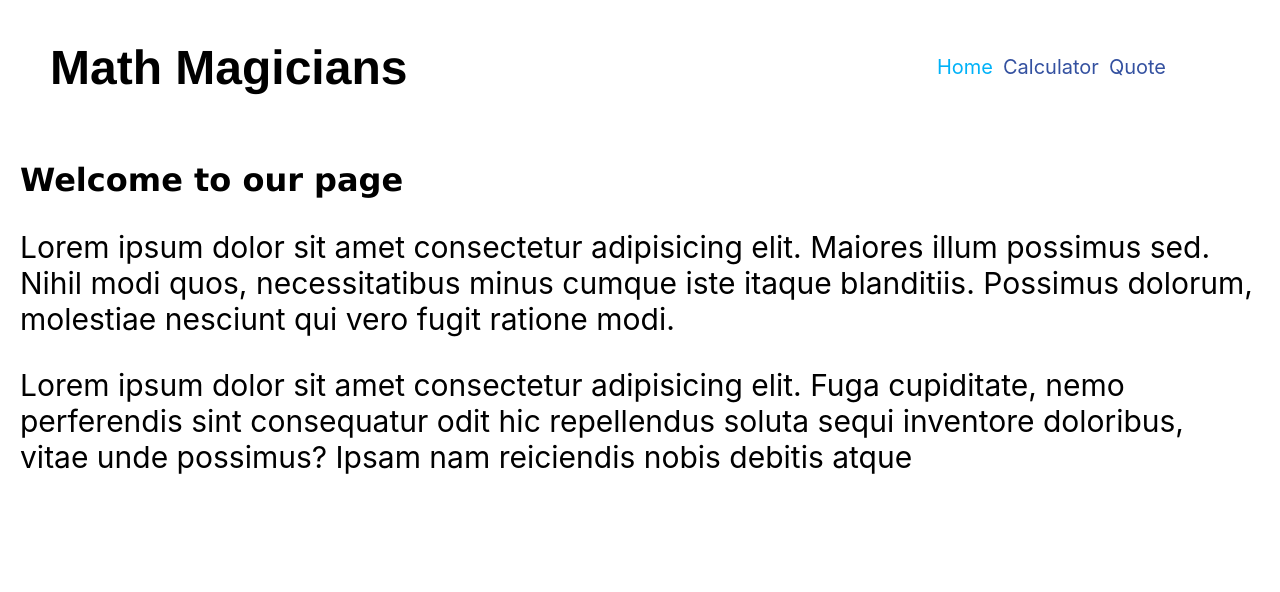
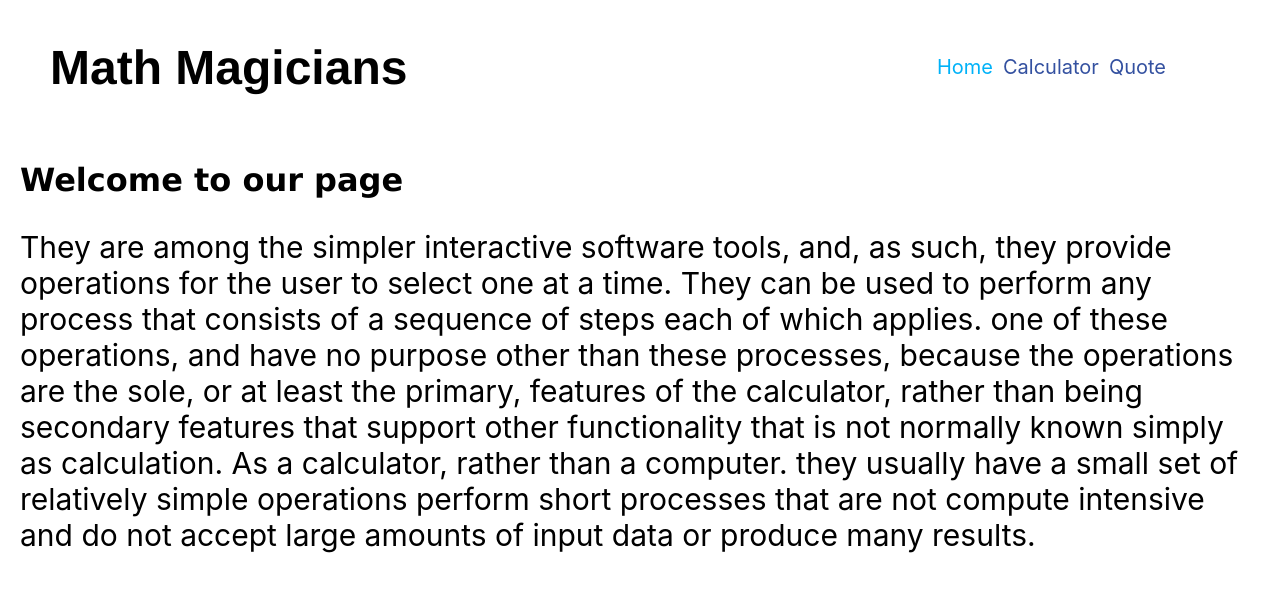
Before and after one commit to maherramadan78/React-Math-Magicians, a React (Create React App) app: page / in a window 1280 px wide. Shown: the top 592 px of the page. Built offline with nearby package versions, Linux system fonts and the light colour scheme.

Commit message:
Update Home .jsx

```diff
--- a/src/components/routes/Home.jsx
+++ b/src/components/routes/Home.jsx
@@ -4,16 +4,18 @@ const Home = () => (
   <div className={styles.homeDiv}>
     <h2 className={styles.h2Home}>Welcome to our page</h2>
     <p>
-      Lorem ipsum dolor sit amet consectetur adipisicing elit.
-      Maiores illum possimus sed. Nihil modi quos, necessitatibus
-      minus cumque iste itaque blanditiis. Possimus dolorum, molestiae
-      nesciunt qui vero fugit ratione modi.
-    </p>
-    <p>
-      Lorem ipsum dolor sit amet consectetur adipisicing elit.
-      Fuga cupiditate, nemo perferendis sint consequatur odit hic
-      repellendus soluta sequi inventore doloribus, vitae unde possimus?
-      Ipsam nam reiciendis nobis debitis atque
+      They are among the simpler interactive software tools, and, as such, they provide operations
+      for the user to select one at a time.
+      They can be used to perform any process that consists
+      of a sequence of steps each of which applies.
+      one of these operations, and have no purpose other
+      than these processes, because the operations are the sole, or at least
+      the primary, features of the calculator, rather than being secondary features
+      that support other functionality that is not normally
+      known simply as calculation. As a calculator, rather than a computer.
+      they usually have a small set of relatively simple operations
+      perform short processes that are not compute intensive and do not accept large amounts
+      of input data or produce many results.
     </p>
   </div>
 );
```
